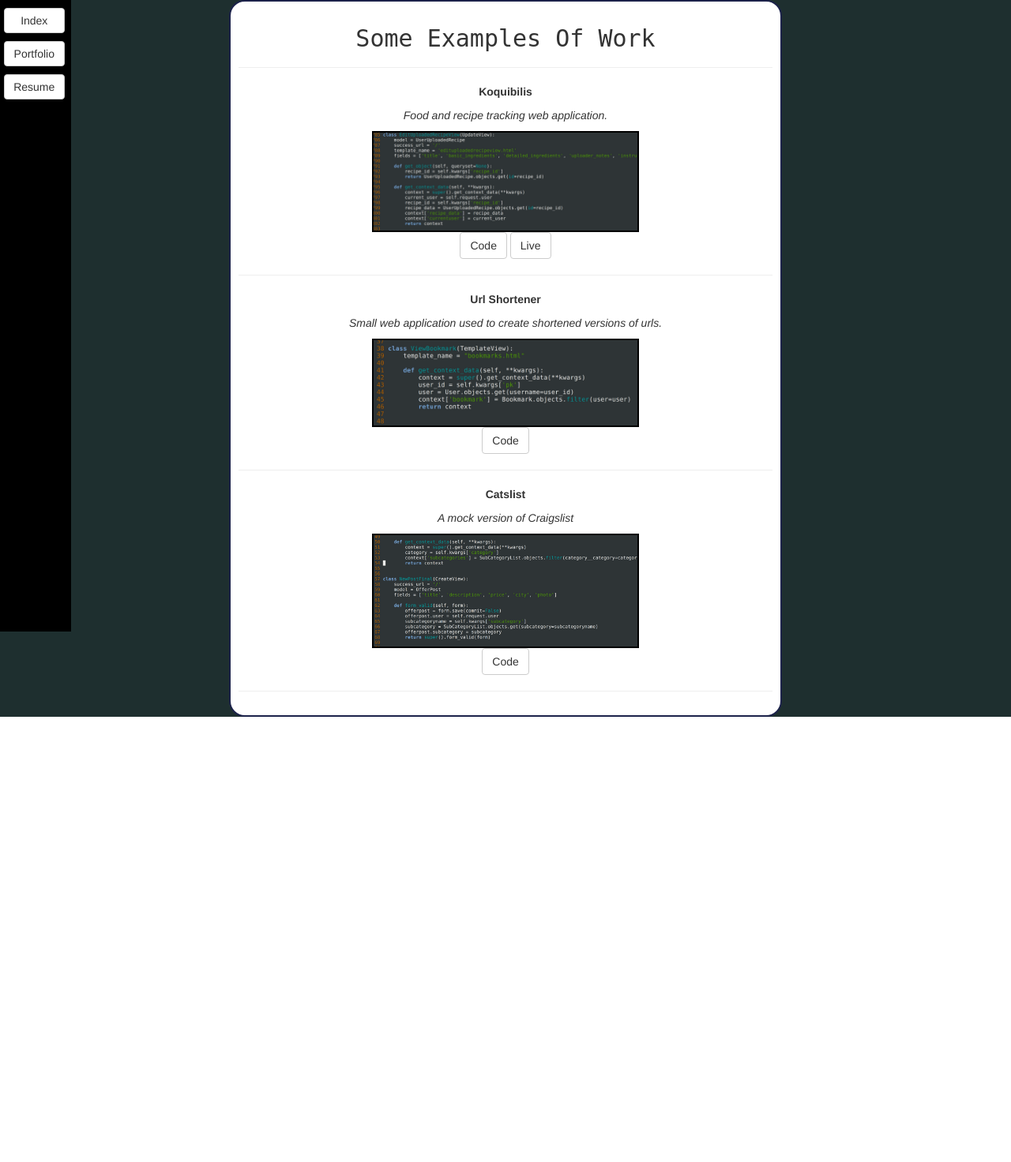
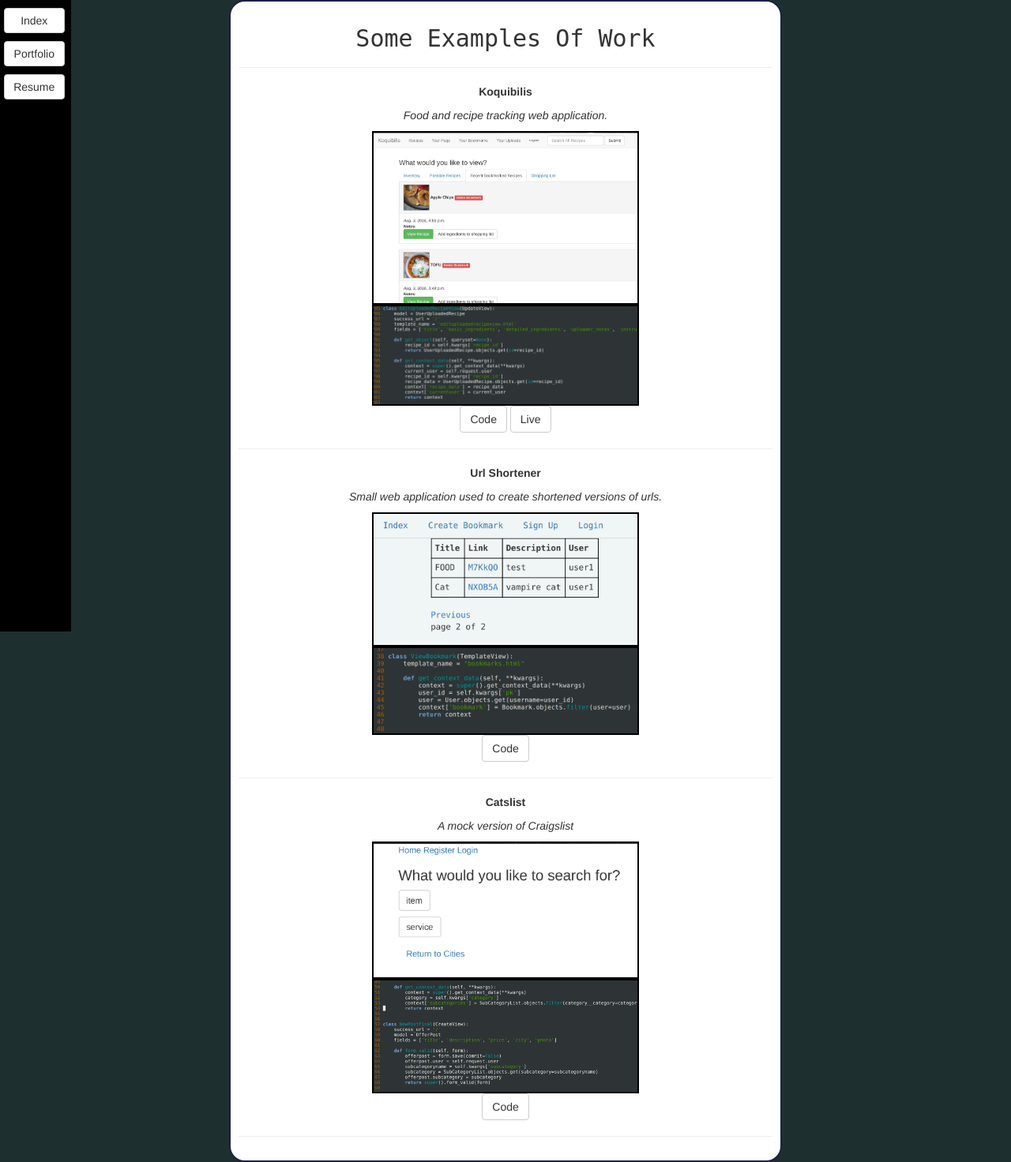
Before and after one commit to KiaraRaynS/Portfolio, a Django app: a page that uses appportfolio/templates/portfolioview.html in a window 1280 px wide. Shown: the whole page at 79% size. Before the commit the page ends 908 px from the top, so only its background shows below. Run offline with Django 3.2, Linux system fonts and the light colour scheme; some libraries are stand-ins or nearby versions.

Commit message:
Page preview placed on page, needs alignment

```diff
--- a/appportfolio/templates/portfolioview.html
+++ b/appportfolio/templates/portfolioview.html
@@ -7,7 +7,8 @@
     <hr>
   <p><strong>Koquibilis</strong></p>
   <p><i>Food and recipe tracking web application.</i></p>
-  <img style='border: 2px solid black;' width='50%' height='50%' src="{% static 'koquibilis.png' %}">
+  <img style='border: 2px solid black; text-align: center;' width='50%' height='50%' src="{% static 'koquibilispreview.png' %}">
+  <img style='border: 2px solid black; text-align: center;' width='50%' height='50%' src="{% static 'koquibilis.png' %}">
   <br>
   <a href="{{code1}}" class='btn btn-default'>Code</a>
   <a href="{{link1}}" class='btn btn-default'>Live</a>
@@ -17,6 +18,7 @@
   <p></p>
   <p><strong>Url Shortener</strong></p>
   <p><i>Small web application used to create shortened versions of urls.</i></p>
+  <img style='border: 2px solid black;' height='50%' width='50%' src="{% static 'urlshortnerpreview.png' %}">
   <img style='border: 2px solid black;' height='50%' width='50%' src="{% static 'urlshortner.png' %}">
   <p><a class='btn btn-default' href="{{code2}}">Code</a></p>
   <hr>
@@ -24,7 +26,8 @@
 
   <p><strong>Catslist</strong></p>
   <p><i>A mock version of Craigslist</i></p>
-  <img width='50%' height='50%' style='border: 2px solid black;' src="{% static 'catslist.png' %}">
+  <img style='border: 2px solid black;' height='50%' width='50%' src="{% static 'catslistpreview.png' %}">
+  <img style='border: 2px solid black;' height='50%' width='50%' src="{% static 'catslist.png' %}">
   <br>
   <a class='btn btn-default' href="{{code3}}">Code</a>
   <hr>
```
Also changed, not shown: appportfolio/static/koquibilispreview.png (added), 2 other files.
